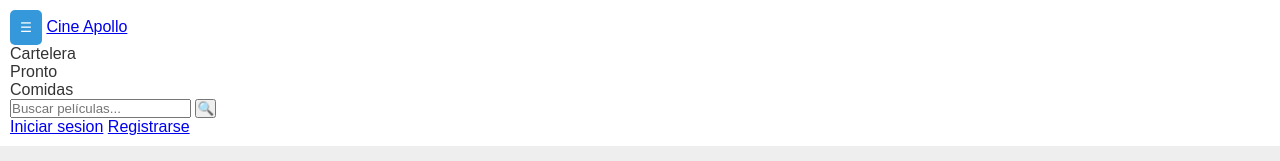
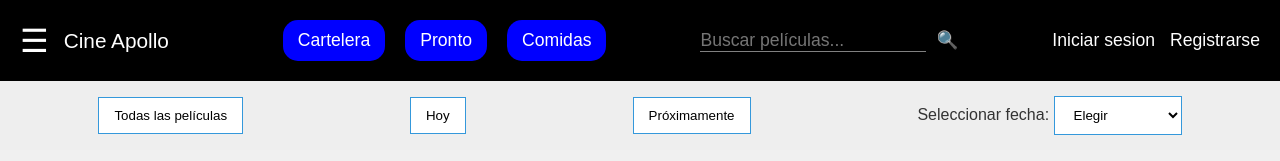
Before and after one commit to brayanrodallega/teatro-apolo-front, a plain HTML site: page hoy.html in a window 1280 px wide. Shown: the top 161 px of the page. Drawn offline with Linux system fonts and the light colour scheme.

Commit message:
css cambios

```diff
--- /dev/null
+++ b/css/estilo.css
@@ -0,0 +1,70 @@
+*{
+    margin: 0;
+    padding: 0;
+    box-sizing: border-box;
+}
+
+body{
+    font-family: 'Franklin Gothic Medium', 'Arial Narrow', Arial, sans-serif;
+}
+
+section{
+    display: flex;
+    flex-wrap: wrap;
+    height: 100vh;
+    align-items: center;
+    justify-content: center;
+    flex-direction: column;
+    padding: 1em;
+}
+
+section h2{
+    text-align: center;
+    width: 100%;
+    margin-bottom: 1em;
+    font-size: 2.5em;
+}
+
+section form{
+    padding: 1.5em;
+    display: flex;
+    flex-wrap: wrap;
+    max-width: 500px;
+    border-radius: 20px;
+    border: 2px solid rgb(7, 182, 124);
+}
+
+section form label{
+    width: 100%;
+    padding: 0.2em;
+    margin-bottom: 0.5em;
+}
+
+section form input{
+    width: 100%;
+    margin-bottom: 1em;
+    padding: 0.8em;
+    border-radius: 9px;
+    border: none;
+    outline-color: aquamarine;
+    background-color: rgb(231, 231, 231);
+}
+
+section form input[type="submit"]{
+    margin-top: 1.5em;
+    background-color: rgb(7, 182, 124);
+}
+
+section button{
+    font-family: 'Franklin Gothic Medium', 'Arial Narrow', Arial, sans-serif;
+    background-color: rgb(7, 182, 124);
+    margin-bottom: 1em;
+    padding: 0.8em;
+    border-radius: 9px;
+    border: none;
+    width: 250px;
+}
+
+#index{
+    background-color: gray;
+}
--- /dev/null
+++ b/css/prueba.css
@@ -0,0 +1,111 @@
+* {
+    margin: 0;
+    padding: 0;
+    box-sizing: border-box;
+    font-family: 'Roboto', sans-serif;
+}
+
+body {
+    background-color: whitesmoke;
+}
+
+.header {
+    padding: 20px;
+    background-color: #000000;
+    width: 100%;
+}
+
+.header-nav {
+    display: flex;
+    justify-content: space-between;
+    align-items: center;
+    width: 100%;
+    height: 100%;
+}
+
+.header-nav-logo {
+    font-size: 1.3rem;
+    color: white;
+    margin-right: 20px;
+    display: flex;
+    align-items: center;
+    gap: 15px;
+}
+
+.header-nav-logo a {
+    color: white;
+    text-decoration: none;
+}
+
+.header-nav-logo button {
+    border: none;
+    background-color: transparent;
+    font-size: 2rem;
+    color: white;
+    cursor: pointer;
+}
+
+.header-nav-menu {
+    display: flex;
+    justify-content: center;
+    align-items: center;
+    gap: 20px;
+    font-size: 1.1rem;
+    color: white;
+}
+
+.header-nav-menu li {
+    list-style: none;
+    cursor: pointer;
+    background-color: blue;
+    color: white;
+    padding: 10px 15px;
+    border-radius: 15px;
+    transition: background-color 0.3s ease;
+}
+
+.header-nav-menu li:hover {
+    background-color: darkblue;
+}
+
+.header-nav-login {
+    display: flex;
+    justify-content: flex-end;
+    align-items: center;
+    gap: 15px;
+}
+
+.header-nav-login a {
+    color: white;
+    text-decoration: none;
+    font-size: 1.1rem;
+    transition: color 0.3s ease; /* Transición suave */
+}
+
+.header-nav-login a:hover {
+    color: lightgray; /* Color de texto al hacer hover */
+}
+
+.header-nav-menu-search {
+    display: flex;
+    align-items: center;
+    font-size: 1.1rem;
+    color: white;
+}
+
+.header-nav-menu-search input {
+    border: none;
+    background-color: transparent;
+    color: white;
+    font-size: 1.1rem;
+    margin-right: 10px;
+    border-bottom: solid 1px gray;
+}
+
+.header-nav-menu-search button {
+    border: none;
+    background-color: transparent;
+    font-size: 1.1rem;
+    color: white;
+    cursor: pointer;
+}
--- a/css/styles.css
+++ b/css/styles.css
@@ -15,84 +15,105 @@ body {
     color: #333;
 }
 
-/* Estilos del Menú Lateral */
-.side-menu {
-    height: 100%;
-    width: 0;
-    position: fixed;
-    top: 0;
-    left: 0;
-    background-color: #3498db;
-    overflow-x: hidden;
-    transition: 0.5s;
-    padding-top: 60px;
+.header {
+    padding: 20px;
+    background-color: #000000;
+    width: 100%;
 }
 
-.side-menu a {
-    padding: 10px 15px;
-    text-decoration: none;
-    font-size: 22px;
-    color: white;
-    display: block;
-    transition: 0.3s;
+.header-nav {
+    display: flex;
+    justify-content: space-between;
+    align-items: center;
+    width: 100%;
+    height: 100%;
 }
 
-.side-menu a:hover {
-    background-color: #2980b9;
+.header-nav-logo {
+    font-size: 1.3rem;
+    color: white;
+    margin-right: 20px;
+    display: flex;
+    align-items: center;
+    gap: 15px;
 }
 
-.side-menu .close-btn {
-    position: absolute;
-    top: 0;
-    right: 20px;
-    font-size: 36px;
-    padding: 10px;
+.header-nav-logo a {
+    color: white;
+    text-decoration: none;
+}
+
+.header-nav-logo button {
+    border: none;
+    background-color: transparent;
+    font-size: 2rem;
+    color: white;
+    cursor: pointer;
+}
+
+.header-nav-menu {
+    display: flex;
+    justify-content: center;
+    align-items: center;
+    gap: 20px;
+    font-size: 1.1rem;
     color: white;
 }
 
-.side-menu .close-btn:hover {
-    color: #f1f1f1;
+.header-nav-menu li {
+    list-style: none;
+    cursor: pointer;
+    background-color: blue;
+    color: white;
+    padding: 10px 15px;
+    border-radius: 15px;
+    transition: background-color 0.3s ease;
 }
 
-/* Estilos del Header y Top Menu */
-header {
-    background-color: #fff;
-    padding: 10px;
-    box-shadow: 0 4px 6px rgba(0, 0, 0, 0.1);
+.header-nav-menu li:hover {
+    background-color: darkblue;
 }
 
-.top-menu {
+.header-nav-login {
     display: flex;
-    justify-content: space-between;
+    justify-content: flex-end;
     align-items: center;
+    gap: 15px;
 }
 
-.menu-btn, .login-btn, .search-btn {
-    padding: 10px;
-    background-color: #3498db;
+.header-nav-login a {
     color: white;
-    border: none;
-    border-radius: 5px;
-    cursor: pointer;
+    text-decoration: none;
+    font-size: 1.1rem;
+    transition: color 0.3s ease; /* Transición suave */
 }
 
-.logo {
-    font-size: 24px;
-    font-weight: bold;
+.header-nav-login a:hover {
+    color: lightgray; /* Color de texto al hacer hover */
 }
 
-.search-bar {
+.header-nav-menu-search {
     display: flex;
+    align-items: center;
+    font-size: 1.1rem;
+    color: white;
 }
 
-.search-bar input {
-    padding: 10px;
-    border: 1px solid #ddd;
-    border-radius: 5px 0 0 5px;
+.header-nav-menu-search input {
+    border: none;
+    background-color: transparent;
+    color: white;
+    font-size: 1.1rem;
+    margin-right: 10px;
+    border-bottom: solid 1px gray;
 }
 
-.search-bar button {
-    border-radius: 0 5px 5px 0;
+.header-nav-menu-search button {
+    border: none;
+    background-color: transparent;
+    font-size: 1.1rem;
+    color: white;
+    cursor: pointer;
 }
 
 /* Estilos de la Sección de Filtros */
@@ -292,3 +313,77 @@ footer a:hover {
 .seat:hover {
     background-color: #2980b9;
 }
+
+/* Estilo de Carrusel */
+
+
+
+.carousel {
+    position: relative;
+    width: 100%; /* Cambiado a 100% */
+    height: 60vh; /* Altura de 40vh */
+    margin: auto;
+    overflow: hidden;
+}
+
+.carousel-track {
+    display: flex;
+    transition: transform 0.5s ease-in-out;
+    height: 100%; /* Asegurar que ocupe toda la altura */
+}
+
+.carousel-item {
+    min-width: 100%;
+    height: 100%; /* Asegurar que ocupe toda la altura */
+    display: flex; /* Para centrar la imagen */
+    justify-content: center; /* Centrar horizontalmente */
+    align-items: center; /* Centrar verticalmente */
+}
+
+.carousel-item img {
+    width: 100%;
+    height: auto; /* Mantener la relación de aspecto de la imagen */
+    border-radius: 10px;
+    opacity: 0.9;
+    transition: opacity 0.5s;
+}
+
+.carousel-button {
+    position: absolute;
+    top: 50%;
+    transform: translateY(-50%);
+    background-color: rgba(255, 255, 255, 0.7);
+    border: none;
+    padding: 10px;
+    cursor: pointer;
+    font-size: 1.5rem;
+    z-index: 1; /* Asegura que los botones estén por encima de las imágenes */
+    border-radius: 15px;
+}
+
+.prev {
+    left: 10px;
+}
+
+.next {
+    right: 10px;
+}
+
+.carousel-indicators {
+    display: flex;
+    justify-content: center;
+    margin-top: 10px;
+}
+
+.indicator {
+    height: 10px;
+    width: 10px;
+    margin: 0 5px;
+    border-radius: 50%;
+    background-color: gray;
+    cursor: pointer;
+}
+
+.active {
+    background-color: black;
+}
```
